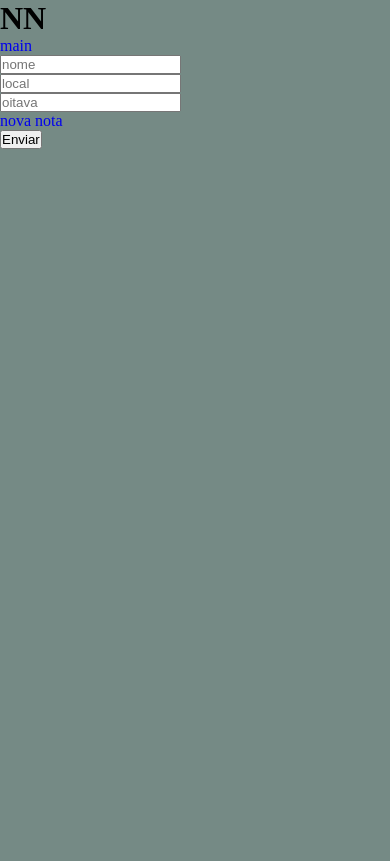
After one commit to RaulA001/treinamento_de_ouvido_2, a Flask app: page /menu/nova_nota in a window 390 px wide. The commit adds this page. Run offline with Flask 2, Linux system fonts and the light colour scheme.

Commit message:
init menu de add base

```diff
--- a/controlles/main_menu.py
+++ b/controlles/main_menu.py
@@ -4,6 +4,21 @@ import json
 
 app = Blueprint('menu', __name__, static_folder='../static', template_folder='../template')
 
-@app.route('/')
+@app.route('/', methods=['GET', 'POST'])
 def menu():
     return render_template('main_menu.html')
+
+@app.route('/teste', methods=['GET', 'POST'])
+def test():
+    dados = dict(request.args)
+    dados = json.dumps(dados)
+    print(dados)
+    return render_template('test_menu.html')
+
+@app.route('/nova_nota', methods=['GET', 'POST'])
+def nova_nota():
+    return render_template('nova_nota.html')
+
+@app.route('/novo_teste', methods=['GET', 'POST'])
+def novo_teste():
+    return render_template('novo_teste.html')
--- a/templates/main_menu.html
+++ b/templates/main_menu.html
@@ -24,7 +24,7 @@
         <ul>
             {%for n in range(1, 10)%}
             <li>
-                <a href="#">
+                <a href="http://127.0.0.1:5000/menu/teste?id=1&acertos=0&erros=0">
                     <div class="Testes">
                         <h1 class="nome_teste">teste</h1>
                         <p class="notas_teste">A B C D</p>
@@ -33,7 +33,7 @@
             </li>
             {%endfor%}
         </ul>
-        <a href="#" id="novo_teste_a">
+        <a href="http://127.0.0.1:5000/menu/novo_teste" id="novo_teste_a">
                 <div id="novo_teste_div2">
                     <div id="novo_teste_div">
                         <h1 id="novo_nome_teste">novo teste</h1>
--- /dev/null
+++ b/templates/nova_nota.html
@@ -0,0 +1,37 @@
+<!DOCTYPE html>
+<html lang="pt-br">
+<head>
+    <meta charset="UTF-8">
+    <meta http-equiv="X-UA-Compatible" content="IE=edge">
+    <meta name="viewport" content="width=device-width, initial-scale=1.0">
+    <title>Document</title>
+    <link rel="stylesheet" href="../static/style.css">
+    <link rel="shortcut icon"  href="{{url_for('static', filename='favicon.ico')}}" type="image/x-icon">
+</head>
+<body>
+    <h1>NN</h1>
+    <a href="http://127.0.0.1:5000/menu/">main</a>
+
+    <form action="http://127.0.0.1:5000/novo_teste/" method="post">
+
+        <div class="row">
+            <div class="col-md-6">
+                <input type="text" name="nome" id="nome" placeholder="nome" class="form-control">
+            </div>
+            <div class="col-md-6">
+                <input type="text" name="local" id="local" placeholder="local" class="form-control">
+            </div>
+        </div>
+        <div class="col-md-6">
+            <input type="text" name="oitava" id="oitava" placeholder="oitava" class="form-control">
+        </div>
+    </div>
+    <div>
+        <a href="http://127.0.0.1:5000/menu/novo_teste">nova nota</a>
+    </div>
+        <div class="col-xs-12">
+
+            <button type="submit" class="btn btn-block btn-success">Enviar</button>
+    </form>
+</body>
+</html>
```
Also changed, not shown: templates/novo_teste.html (added, +37 -0 lines).
